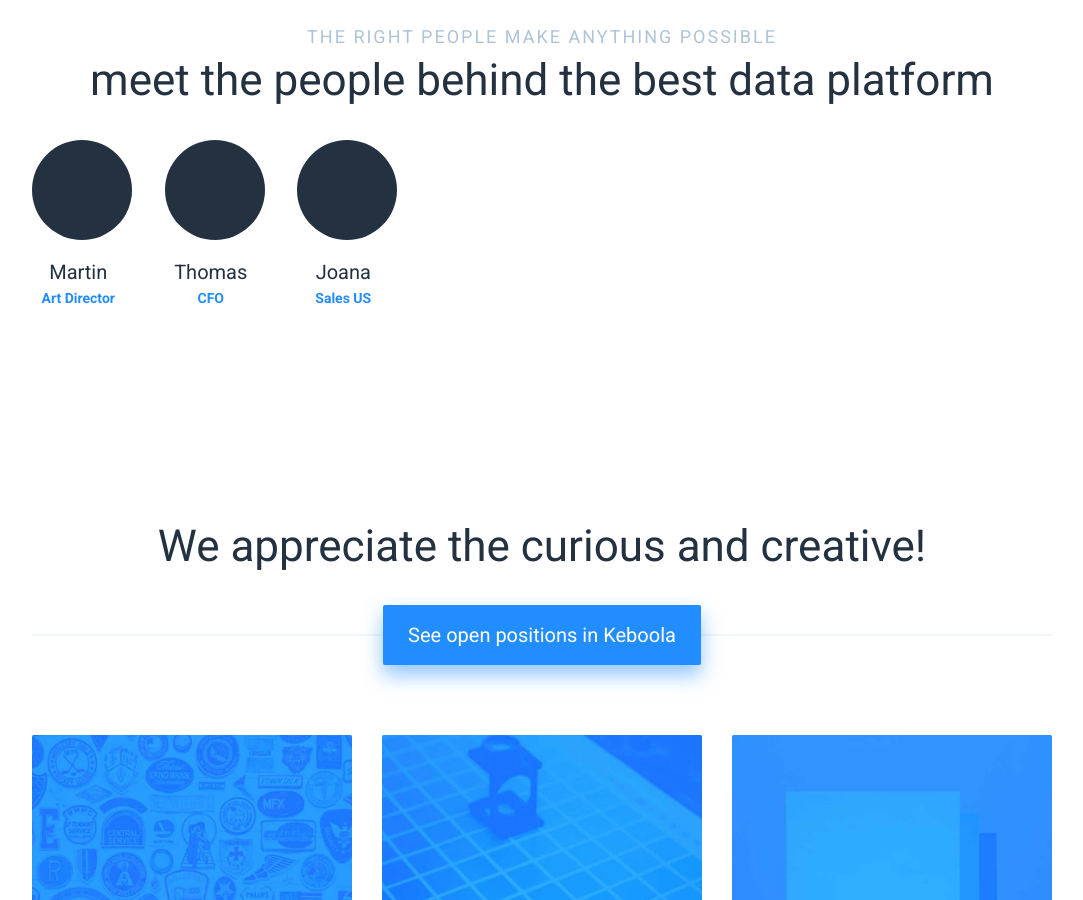
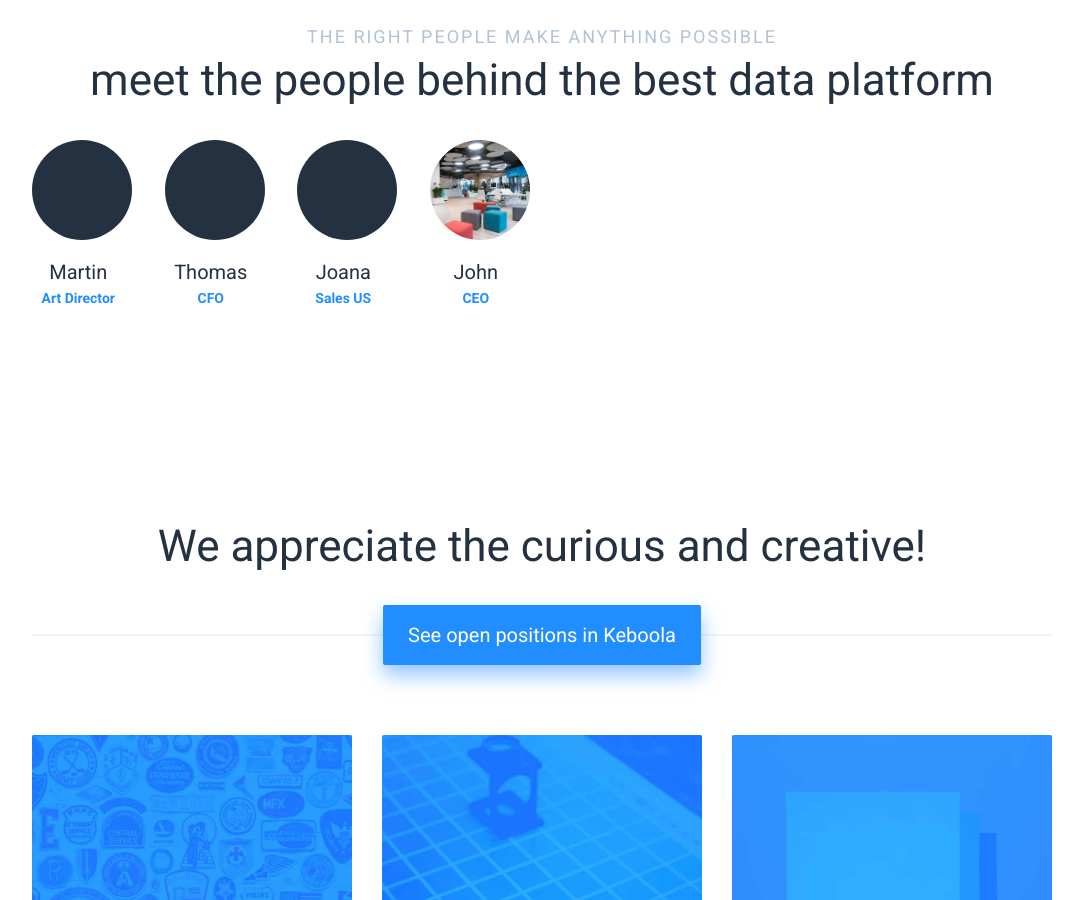
Before and after one commit to keboola/website, a Jekyll site: the page built from _about/about.md, in a window 1280 px wide and 900 px high, scrolled down 2256 px. Shown: the whole window, without its empty margins (98-1181 px from the left). Built offline with Jekyll 4.4.1, drawn with Linux system fonts in a browser that asks for light colours; nearby versions of some CDN libraries.

Commit message:
Update from Forestry.io - Updated about.md

```diff
--- a/_about/about.md
+++ b/_about/about.md
@@ -77,7 +77,9 @@ page_sections:
   - name: Joana
     position: Sales US
     photo: "/uploads/dummy-2.png"
-  - {}
+  - name: John
+    position: CEO
+    photo: "/uploads/helloBack-1.jpg"
   - {}
   - {}
   - {}
```
